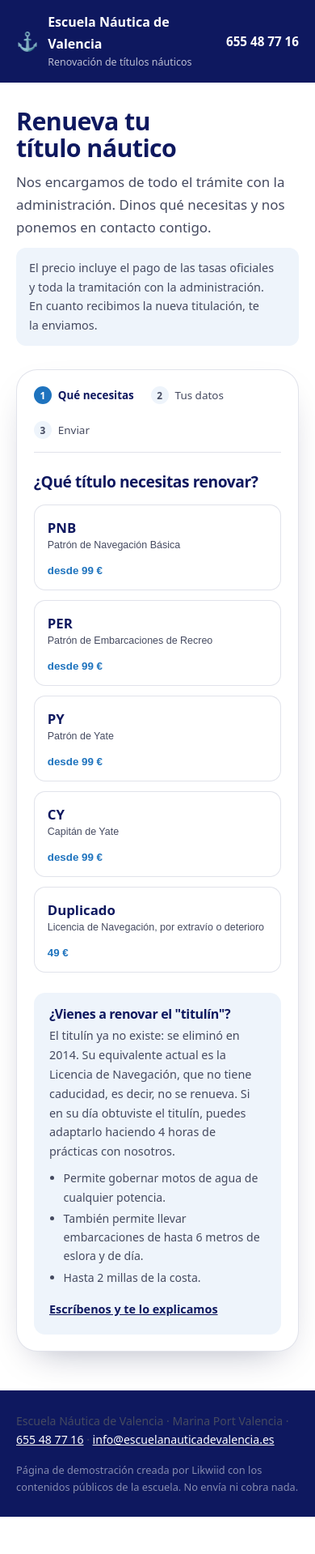
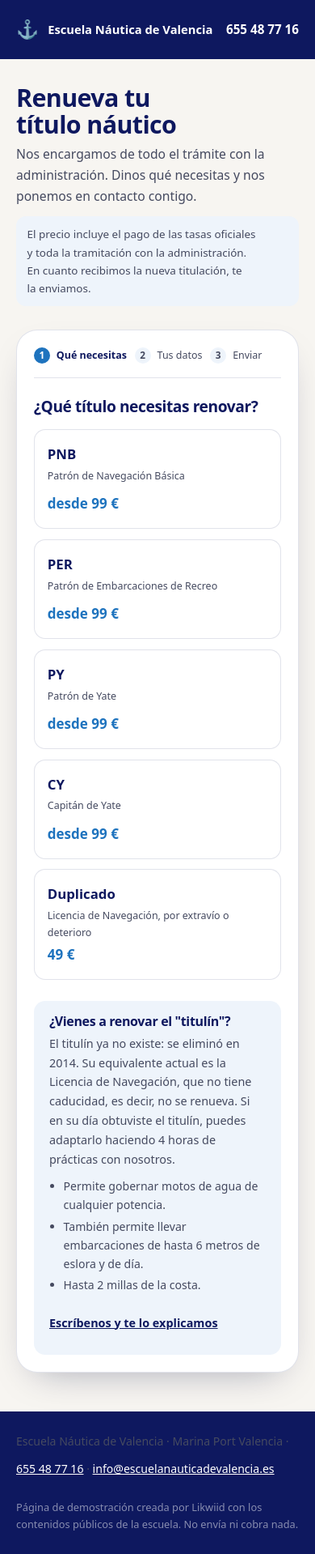
Before and after one commit to GabrielGhsoub/escuela-nautica-renovaciones, a React (Vite) app: page / in a window 390 px wide. Shown: the whole page at 81% size. Before the commit the page ends 1873 px from the top, so only its background shows below. Built offline with nearby package versions, Linux system fonts and the light colour scheme; a web font is replaced by a local one.

Commit message:
fix: card font and grid, tap targets, and a header that ate the fold on phones

```diff
--- a/src/app.css
+++ b/src/app.css
@@ -24,8 +24,8 @@ body { background: var(--sand); color: var(--ink); font-family: var(--body); mar
 .steps li.is-done span { background: var(--navy); color: #fff; }
 
 .ask { font-family: var(--display); font-size: 1.2rem; font-weight: 600; margin: 0 0 1.1rem; color: var(--navy); }
-.prods { display: grid; grid-template-columns: repeat(auto-fill, minmax(168px, 1fr)); gap: .8rem; }
-.prod { text-align: left; background: #fff; border: 1px solid var(--line); border-radius: 14px; padding: 1rem; cursor: pointer; display: grid; gap: .18rem; transition: border-color .15s, box-shadow .15s, transform .15s; }
+.prods { display: grid; grid-template-columns: repeat(auto-fit, minmax(168px, 1fr)); gap: .8rem; }
+.prod { font: inherit; text-align: left; background: #fff; border: 1px solid var(--line); border-radius: 14px; padding: 1rem; cursor: pointer; display: grid; grid-template-rows: auto 1fr auto; gap: .18rem; transition: border-color .15s, box-shadow .15s, transform .15s; }
 .prod:hover { border-color: var(--blue); transform: translateY(-2px); box-shadow: var(--shadow); }
 .prod.is-on { border-color: var(--blue); background: var(--foam); box-shadow: 0 0 0 2px var(--blue) inset; }
 .prod strong { font-family: var(--display); font-size: 1.05rem; color: var(--navy); }
@@ -98,3 +98,23 @@ h2:focus, .ask:focus { outline: none; }
 .done { animation: rise .32s cubic-bezier(.22,1,.36,1) both; }
 @keyframes rise { from { opacity: 0; transform: translateY(10px); } to { opacity: 1; transform: none; } }
 @media (prefers-reduced-motion: reduce) { .done { animation: none; } }
+
+/* Links were 17-25px tall: the header phone, the footer phone and email, and
+   the titulin link. On a phone-first page the tel: link is the one control that
+   most needs a thumb-sized target. */
+.top__phone { display: inline-flex; align-items: center; min-height: 44px; padding-inline: .6rem; margin-inline: -.6rem; }
+.titulin a, .foot a { display: inline-flex; align-items: center; min-height: 44px; }
+.foot a[href^="tel:"] { white-space: nowrap; }
+
+/* Under 400px the brand wrapped to four lines and the header grew to 123px;
+   the stepper wrapped to two rows below 409px; between them they pushed the
+   first product button to y=662 on a 375px phone, below the fold. */
+@media (max-width: 420px) {
+  .top__brand strong { font-size: .92rem; }
+  .top__brand em { display: none; }
+  .steps { gap: .6rem; font-size: .78rem; }
+  .steps li span { width: 20px; height: 20px; }
+  .intro h1 { margin-bottom: .5rem; }
+  .intro__lede { font-size: .98rem; }
+  .intro__included { font-size: .84rem; padding: .7rem .85rem; }
+}
```
Also changed, not shown: src/main.jsx (+6 -1 lines), 4 other files (tests, documents, lock files or other folders).
